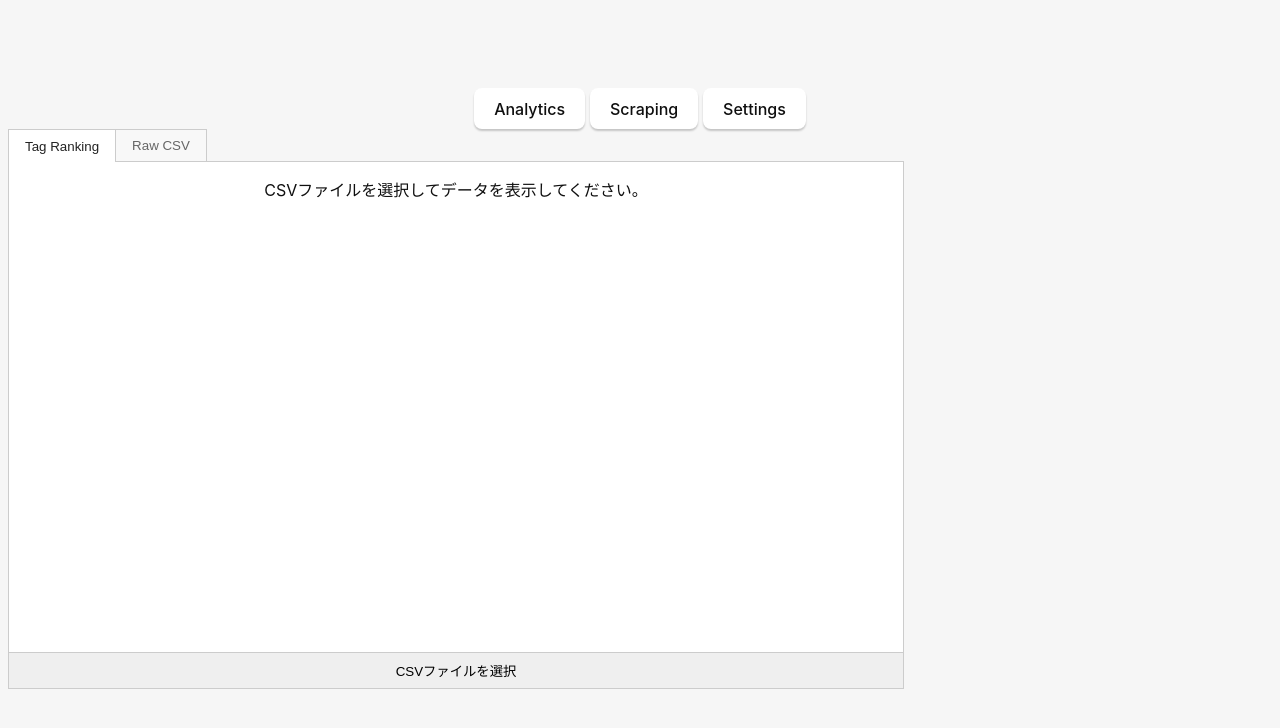
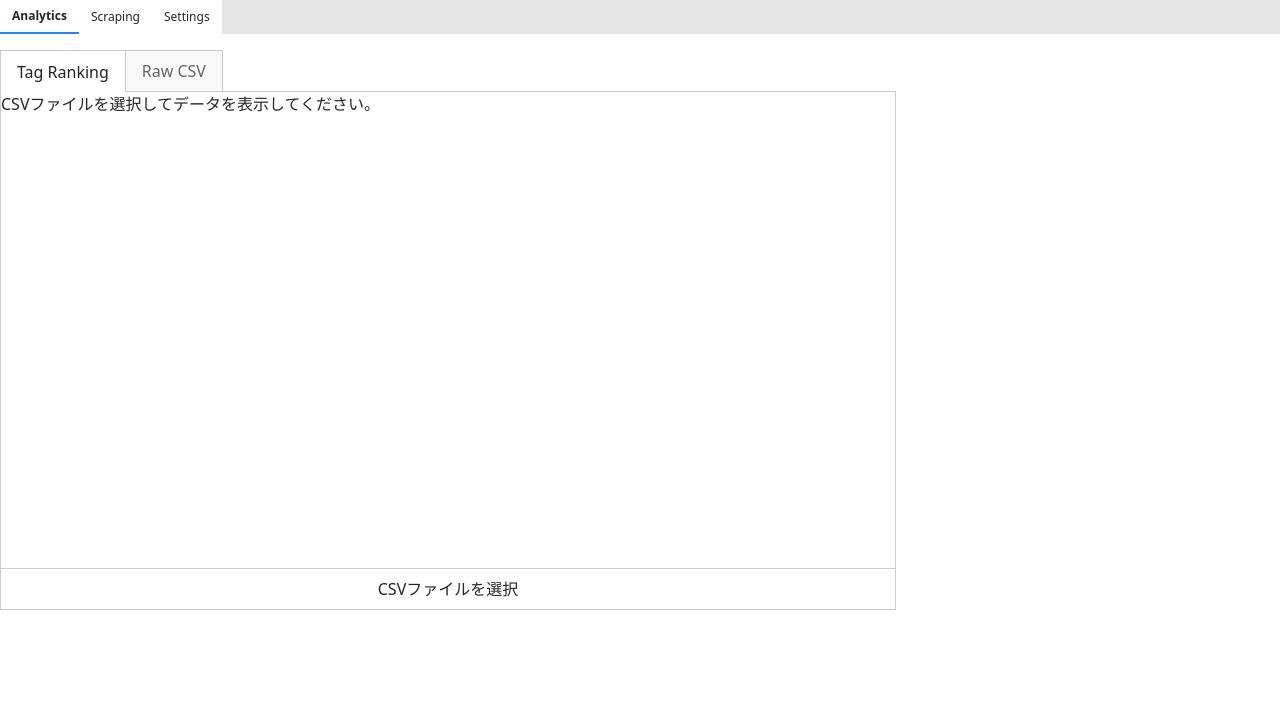
Before and after one commit to gitdmnt/pixraper, a SvelteKit app: page / in a window 1280 px wide. Shown: the top 728 px of the page. Built offline with nearby package versions, Linux system fonts and the light colour scheme.

Commit message:
feat: tailwindcssを導入, ページのフレームをセット

```diff
--- a/package.json
+++ b/package.json
@@ -14,11 +14,13 @@
   "license": "MIT",
   "dependencies": {
     "@js-temporal/polyfill": "^0.5.1",
+    "@tailwindcss/vite": "^4.1.18",
     "@tauri-apps/api": "^2.9.0",
     "@tauri-apps/plugin-dialog": "~2",
     "@tauri-apps/plugin-fs": "~2",
     "@tauri-apps/plugin-opener": "^2",
-    "svelte-virtual-list": "^3.0.1"
+    "svelte-virtual-list": "^3.0.1",
+    "tailwindcss": "^4.1.18"
   },
   "devDependencies": {
     "@sveltejs/adapter-static": "^3.0.6",
--- /dev/null
+++ b/src/app.css
@@ -0,0 +1 @@
+@import "tailwindcss";
--- /dev/null
+++ b/src/routes/+layout.svelte
@@ -0,0 +1,6 @@
+<script>
+  let { children } = $props();
+  import "../app.css";
+</script>
+
+{@render children()}
--- a/src/routes/+layout.ts
+++ /dev/null
@@ -1,5 +0,0 @@
-// Tauri doesn't have a Node.js server to do proper SSR
-// so we use adapter-static with a fallback to index.html to put the site in SPA mode
-// See: https://svelte.dev/docs/kit/single-page-apps
-// See: https://v2.tauri.app/start/frontend/sveltekit/ for more info
-export const ssr = false;
--- a/src/routes/+page.svelte
+++ b/src/routes/+page.svelte
@@ -17,8 +17,26 @@
   let tab = $state(0);
 </script>
 
-<main class="container">
-  <div class="tabs">
+<main class="text-neutral-800">
+  <div
+    class="
+  flex flex-row mb-4 bg-neutral-200 text-xs
+  [&>button]:px-3
+  [&>button]:py-2
+  [&>button]:bg-white
+  [&>button]:border-neutral-300
+  [&>button]:cursor-pointer
+  [&>button]:transition
+  [&>button]:duration-150
+  [&>button]:ease-in-out
+  [&>button.hover]:font-bold
+  [&>button.hover]:bg-neutral-300
+  [&>button.active]:font-bold
+  [&>button.active]:bg-white
+  [&>button.active]:border-b-2
+  [&>button.active]:border-b-blue-500
+  "
+  >
     <button onclick={() => (tab = 0)} class:active={tab === 0}>
       Analytics
     </button>
@@ -29,7 +47,7 @@
       Settings
     </button>
   </div>
-  <div class="tab-content">
+  <div>
     {#if tab === 0}
       <AnalyticsMain />
     {:else if tab === 1}
@@ -41,97 +59,4 @@
 </main>
 
 <style>
-  :root {
-    font-family: Inter, Avenir, Helvetica, Arial, sans-serif;
-    font-size: 16px;
-    line-height: 24px;
-    font-weight: 400;
-
-    color: #0f0f0f;
-    background-color: #f6f6f6;
-
-    font-synthesis: none;
-    text-rendering: optimizeLegibility;
-    -webkit-font-smoothing: antialiased;
-    -moz-osx-font-smoothing: grayscale;
-    -webkit-text-size-adjust: 100%;
-
-    a {
-      font-weight: 500;
-      color: #646cff;
-      text-decoration: inherit;
-    }
-
-    a:hover {
-      color: #535bf2;
-    }
-
-    h1 {
-      text-align: center;
-    }
-
-    input,
-    button {
-      border-radius: 8px;
-      border: 1px solid transparent;
-      padding: 0.6em 1.2em;
-      font-size: 1em;
-      font-weight: 500;
-      font-family: inherit;
-      color: #0f0f0f;
-      background-color: #ffffff;
-      transition: border-color 0.25s;
-      box-shadow: 0 2px 2px rgba(0, 0, 0, 0.2);
-    }
-
-    button {
-      cursor: pointer;
-    }
-
-    button:hover {
-      border-color: #396cd8;
-    }
-    button:active {
-      border-color: #396cd8;
-      background-color: #e8e8e8;
-    }
-
-    input,
-    button {
-      outline: none;
-    }
-
-    #greet-input {
-      margin-right: 5px;
-    }
-
-    @media (prefers-color-scheme: dark) {
-      :root {
-        color: #f6f6f6;
-        background-color: #2f2f2f;
-      }
-
-      a:hover {
-        color: #24c8db;
-      }
-
-      input,
-      button {
-        color: #ffffff;
-        background-color: #0f0f0f98;
-      }
-      button:active {
-        background-color: #0f0f0f69;
-      }
-    }
-  }
-
-  .container {
-    margin: 0;
-    padding-top: 10vh;
-    display: flex;
-    flex-direction: column;
-    justify-content: center;
-    text-align: center;
-  }
 </style>
--- a/vite.config.js
+++ b/vite.config.js
@@ -1,12 +1,13 @@
 import { defineConfig } from "vite";
 import { sveltekit } from "@sveltejs/kit/vite";
+import tailwindcss from "@tailwindcss/vite";
 
 // @ts-expect-error process is a nodejs global
 const host = process.env.TAURI_DEV_HOST;
 
 // https://vite.dev/config/
 export default defineConfig(async () => ({
-  plugins: [sveltekit()],
+  plugins: [sveltekit(), tailwindcss()],
 
   // Vite options tailored for Tauri development and only applied in `tauri dev` or `tauri build`
   //
```
Also changed, not shown: 1 other file (tests, documents, lock files or other folders).
